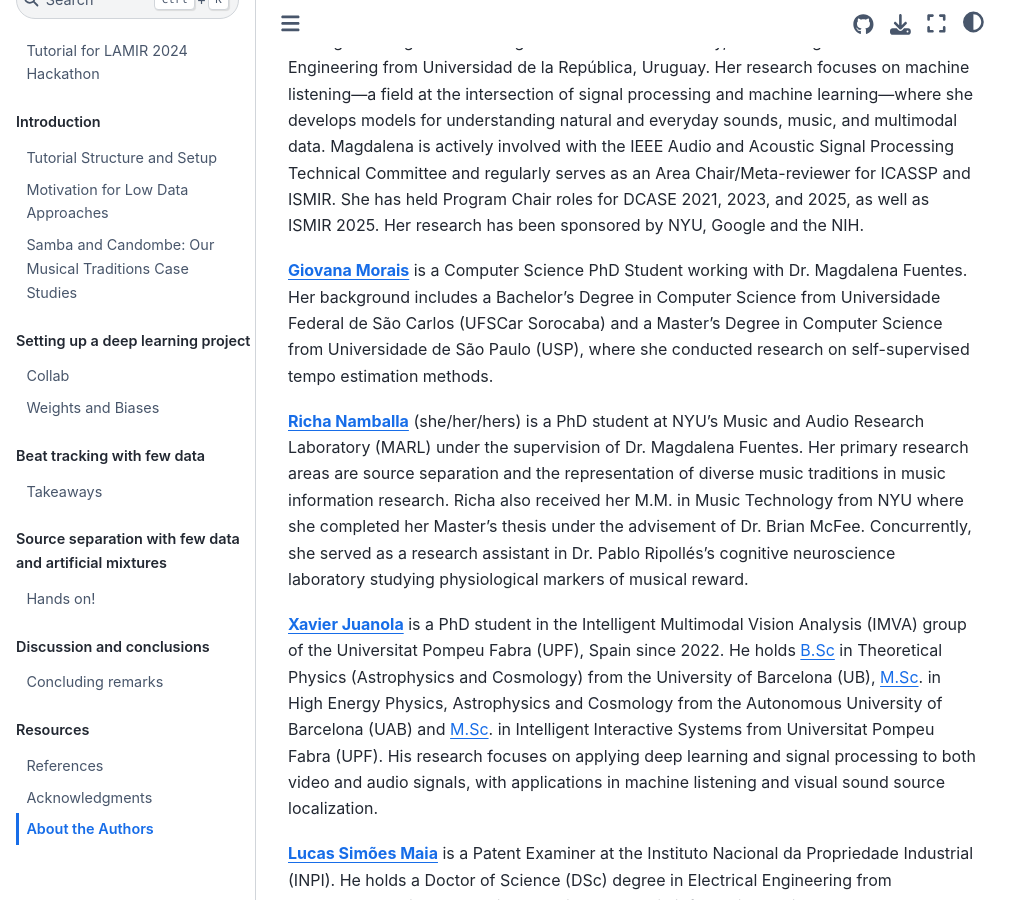
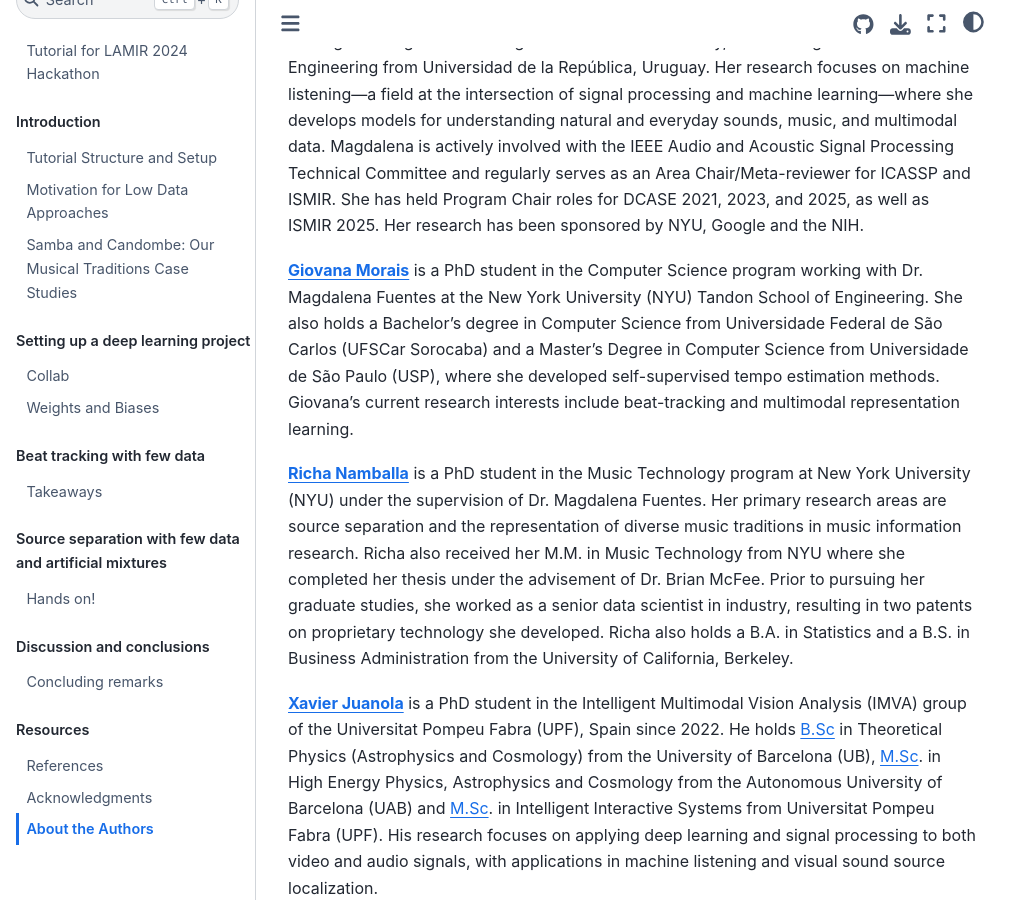
Before and after one commit to lamir-workshop/lamir_hackathon, a Jupyter Book: the page built from docs/ch6_resources/authors.md, in a window 1280 px wide and 900 px high, scrolled down 239 px. Shown: the whole window, without its empty margins (0-1031 px from the left). Built offline with Jupyter Book 1.0.4 settings and Sphinx 7.4.7 and the Sphinx Book theme 1.1.4, drawn with Linux system fonts in a browser that asks for light colours; pages that are not in the unit, such as notebooks, are missing from menus.

Commit message:
Update bio

```diff
--- a/docs/ch6_resources/authors.md
+++ b/docs/ch6_resources/authors.md
@@ -5,11 +5,11 @@ About the Authors
 
 <!-- <a href="https://magdalenafuentes.github.io" target="_blank">website</a> -->
 
-[**Giovana Morais**](https://steinhardt.nyu.edu/people/giovana-morais) is a Computer Science PhD Student working with Dr. Magdalena Fuentes. Her background includes a Bachelor's Degree in Computer Science from Universidade Federal de São Carlos (UFSCar Sorocaba) and a Master's Degree in Computer Science from Universidade de São Paulo (USP), where she conducted research on self-supervised tempo estimation methods.
+[**Giovana Morais**](https://steinhardt.nyu.edu/people/giovana-morais) is a PhD student in the Computer Science program working with Dr. Magdalena Fuentes at the New York University (NYU) Tandon School of Engineering. She also holds a Bachelor's degree in Computer Science from Universidade Federal de São Carlos (UFSCar Sorocaba) and a Master's Degree in Computer Science from Universidade de São Paulo (USP), where she developed self-supervised tempo estimation methods. Giovana's current research interests include beat-tracking and multimodal representation learning.
 
 <!-- <a href="https://mepdavies.github.io" target="_blank">website</a> -->
 
-[**Richa Namballa**](https://richa-namballa.github.io) (she/her/hers) is a PhD student at NYU's Music and Audio Research Laboratory (MARL) under the supervision of Dr. Magdalena Fuentes. Her primary research areas are source separation and the representation of diverse music traditions in music information research. Richa also received her M.M. in Music Technology from NYU where she completed her Master's thesis under the advisement of Dr. Brian McFee. Concurrently, she served as a research assistant in Dr. Pablo Ripollés's cognitive neuroscience laboratory studying physiological markers of musical reward.
+[**Richa Namballa**](https://richa-namballa.github.io) is a PhD student in the Music Technology program at New York University (NYU) under the supervision of Dr. Magdalena Fuentes. Her primary research areas are source separation and the representation of diverse music traditions in music information research. Richa also received her M.M. in Music Technology from NYU where she completed her thesis under the advisement of Dr. Brian McFee. Prior to pursuing her graduate studies, she worked as a senior data scientist in industry, resulting in two patents on proprietary technology she developed. Richa also holds a B.A. in Statistics and a B.S. in Business Administration from the University of California, Berkeley.
 
 <!-- <a href="https://mepdavies.github.io" target="_blank">website</a> -->
 
```
